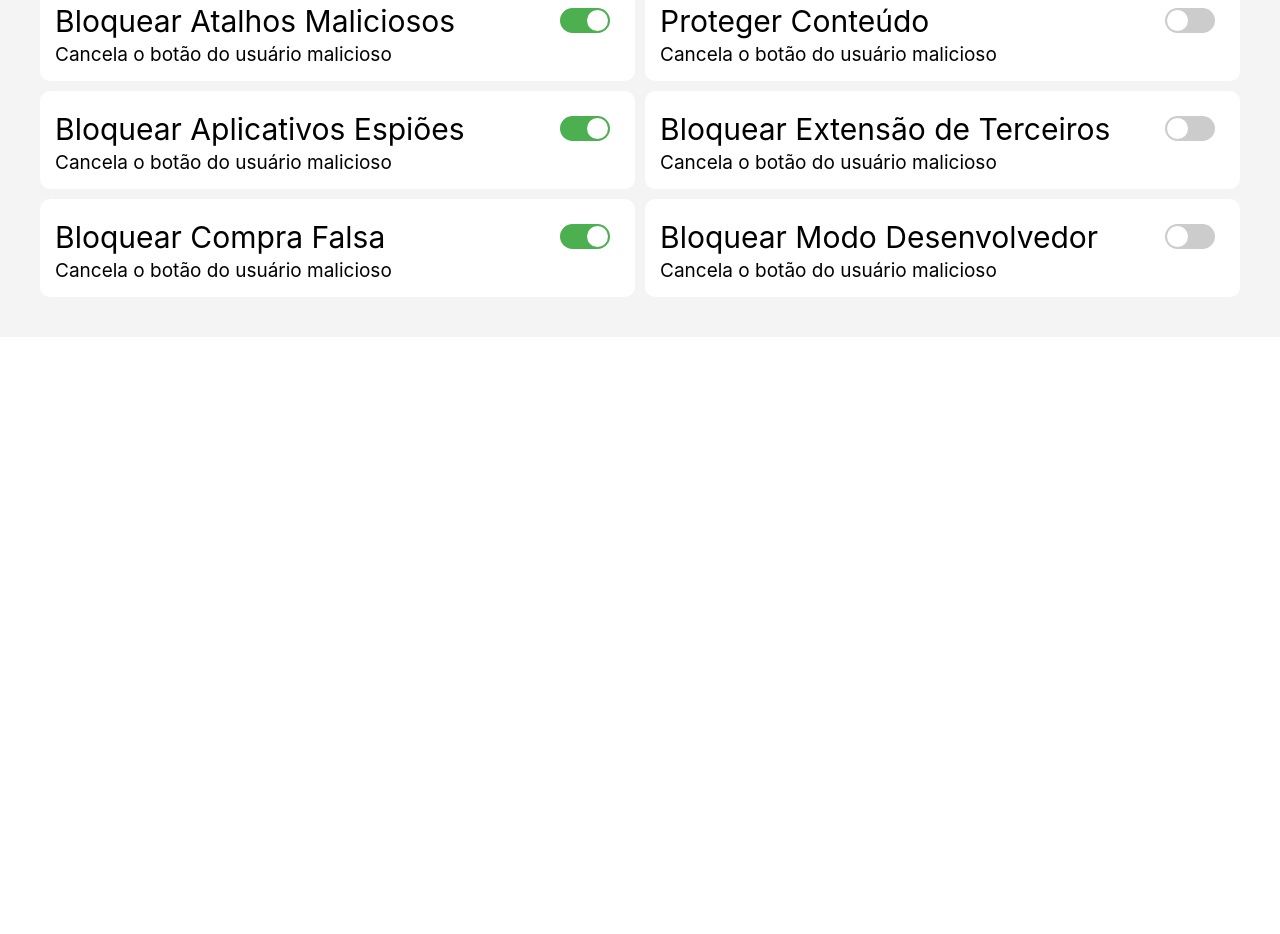
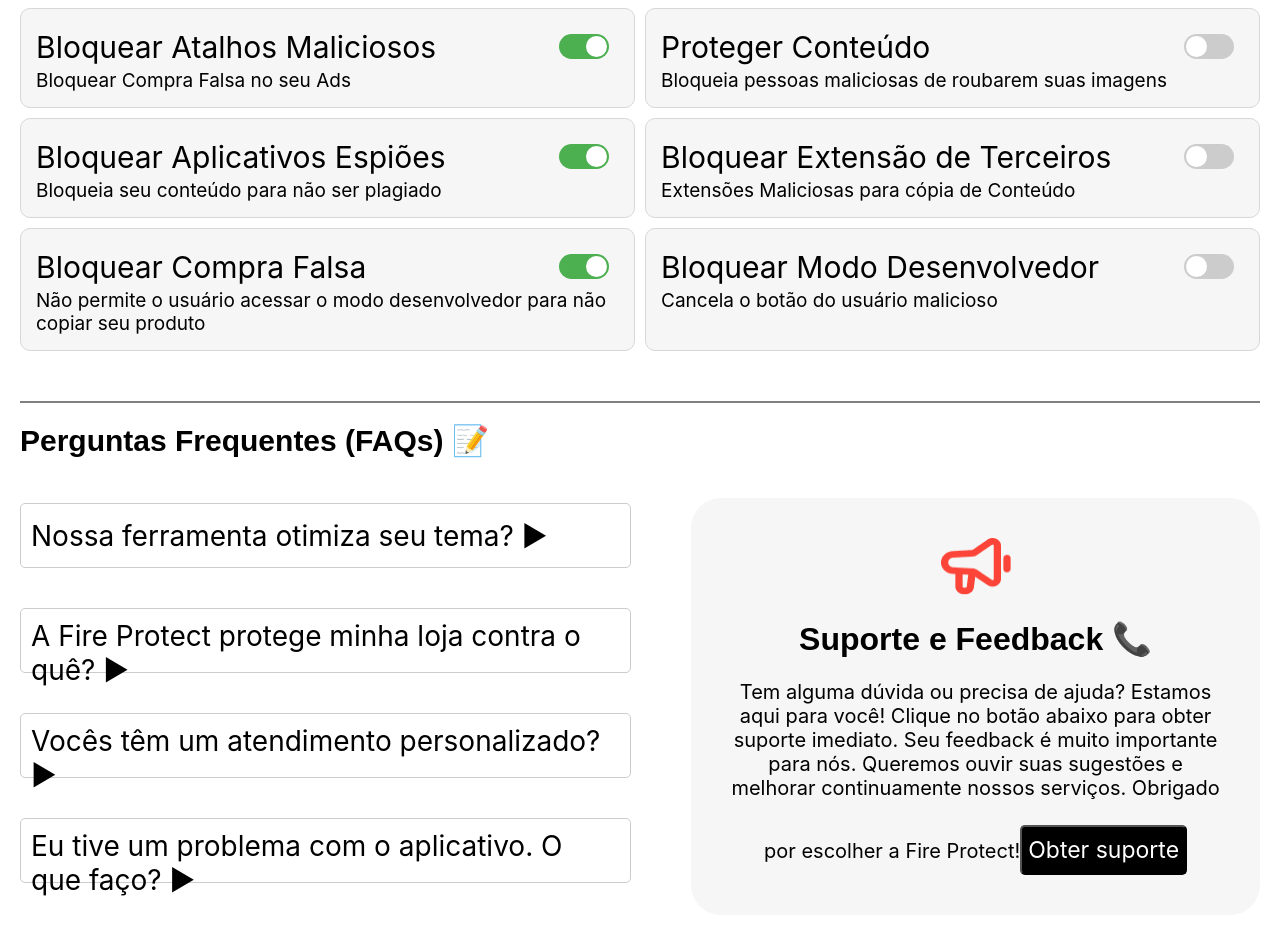
Before and after one commit to leandro-bsf/projeto_tela_react, a React (Create React App) app: page / in a window 1280 px wide. Shown: the part 400-1334 px from the top of the page. Before the commit the page ends 800 px from the top, so only its background shows below. Built offline with nearby package versions, Linux system fonts and the light colour scheme.

Commit message:
criando faqperguntas

```diff
--- a/src/App.css
+++ b/src/App.css
@@ -1,7 +1,7 @@
 .app {
   font-family: Arial, sans-serif;
   padding: 20px;
-  background-color: #f4f4f4;
+  background-color: white;
 }
 
 .container {
@@ -75,11 +75,19 @@
   display: grid;
   grid-template-columns: 1fr 1fr;
   gap: 10px;
-  padding: 20px;
+  margin-top: 20px;
+}
+.divisao{
+  width: 100%;
+  height: 2px;
+  margin: auto;
+  margin-top: 50px;
+  background-color: gray;
 }
 
 .setting {
-  background-color: white;
+  background-color: #F6F6F6;
+  border: 1px solid rgb(215, 215, 215);
   padding: 15px;
   border-radius: 10px;
   display: block;
@@ -102,3 +110,70 @@
   font-size: 19px;
   font-family:'inter' ;
 }
+.div-faq{
+
+  width: 100%;
+  display: flex;
+}
+.faq-container {
+  width: 50%;
+
+}
+.faq-container h1{
+  font-size: 30px;
+}
+
+.faq-button {
+  width: 100%;
+  height: 65px;
+  text-align: left;
+  padding: 10px;
+  font-size: 28px;
+  font-family: 'Inter';
+  border: 1px solid #ccc;
+
+  border-radius: 5px;
+  margin-bottom: 15px;
+  background: none;
+  margin-top: 25px;
+  cursor: pointer;
+}
+
+.faq-button:hover {
+  background-color: white;
+}
+
+.faq-answer {
+  padding: 10px;
+  background-color: #f9f9f9;
+  border-left: 3px solid #ccc;
+  margin-bottom: 10px;
+}
+.div-suporte{
+  width: 40%;
+  background-color: #F6F6F6;
+  margin-top: 95px;
+  margin-left: 60px;
+  border-radius: 30px;
+
+  padding: 40px;
+  text-align: center;
+  text-align: center;
+}
+.icone_suporte{
+  width: 70px;
+  height: 57px;
+}
+.div-suporte span{
+  font-family: 'inter';
+  font-size: 20px;
+}
+.button_suporte{
+  margin-top: 25px;
+  background-color: black;
+  color: white;
+  height: 50px;
+  border-radius: 5px;
+  font-family: 'Inter';
+  font-size: 23px;
+}
--- a/src/App.js
+++ b/src/App.js
@@ -2,7 +2,50 @@
 import './App.css';
 import SwitchToggle from './components/SwitchToggle';
 import { useState } from 'react';
+import icone_suporte  from './imagens/icone_suporte.png'
 function App() {
+  const settingsData = [
+    {
+      id: "blockRightClick",
+      title: "Bloquear Botão Direito",
+      description: "Restringe o usuário de usar atalhos maliciosos para roubar conteúdo",
+    },
+    {
+      id: "protectImages",
+      title: "Proteja as Imagens",
+      description: "Bloquear Aplicativos Espiões e Aplicativos de Rastreamento e Monitoramento",
+    },
+    {
+      id: "blockMaliciousShortcuts",
+      title: "Bloquear Atalhos Maliciosos",
+      description: "Bloquear Compra Falsa no seu Ads",
+    },
+    {
+      id: "protectContent",
+      title: "Proteger Conteúdo",
+      description: "Bloqueia pessoas maliciosas de roubarem suas imagens",
+    },
+    {
+      id: "blockSpyApps",
+      title: "Bloquear Aplicativos Espiões",
+      description: "Bloqueia seu conteúdo para não ser plagiado",
+    },
+    {
+      id: "blockThirdPartyExtensions",
+      title: "Bloquear Extensão de Terceiros",
+      description: "Extensões Maliciosas para cópia de Conteúdo",
+    },
+    {
+      id: "blockFakePurchase",
+      title: "Bloquear Compra Falsa",
+      description: "Não permite o usuário acessar o modo desenvolvedor para não copiar seu produto",
+    },
+    {
+      id: "blockDevMode",
+      title: "Bloquear Modo Desenvolvedor",
+      description: "Cancela o botão do usuário malicioso",
+    },
+  ];
   const [settings, setSettings] = useState({
     blockRightClick: false,
     protectImages: true,
@@ -20,7 +63,30 @@
       [key]: !prevSettings[key]
     }));
   };
+  const [openIndex, setOpenIndex] = useState(null);
 
+  const faqs = [
+    {
+      question: 'Nossa ferramenta otimiza seu tema?',
+      answer: 'Sim, nossa ferramenta otimiza seu tema bloqueando extensões de terceiros...'
+    },
+    {
+      question: 'A Fire Protect protege minha loja contra o quê?',
+      answer: 'A Fire Protect protege sua loja contra...'
+    },
+    {
+      question: 'Vocês têm um atendimento personalizado?',
+      answer: 'Sim, oferecemos um atendimento personalizado...'
+    },
+    {
+      question: 'Eu tive um problema com o aplicativo. O que faço?',
+      answer: 'Se você teve algum problema com o aplicativo, entre em contato...'
+    }
+  ];
+
+  const toggleFAQ = (index) => {
+    setOpenIndex(openIndex === index ? null : index);
+  };
   return (
     <div className="app">
       <div className="container">
@@ -38,100 +104,58 @@
     </div>
 
     <div className="settings">
-      <div className="setting">
-      <div className='title_button'>
-        <p>Bloquear Botão Direito</p>
-        <SwitchToggle
-          id="blockRightClick"
-          isOn={settings.blockRightClick}
-          handleToggle={() => toggleSetting('blockRightClick')}
-        />
+      {settingsData.map((setting) => (
+        <div className="setting" key={setting.id}>
+          <div className="title_button">
+            <p>{setting.title}</p>
+            <SwitchToggle
+              id={setting.id}
+              isOn={settings[setting.id]}
+              handleToggle={() => toggleSetting(setting.id)}
+            />
+          </div>
+          <span>{setting.description}</span>
         </div>
-        <span>Cancela o botão do usuário malicioso</span>
-      </div>
-      <div className="setting">
-        <div className='title_button'>
-        <p>Proteja as Imagens</p>
-        <SwitchToggle
-          id="protectImages"
-          isOn={settings.protectImages}
-          handleToggle={() => toggleSetting('protectImages')}
-        />
+      ))}
+    </div>
+
+  <div className='divisao'></div>
+  <div className='div-faq'>
+
+
+    <div className="faq-container">
+    <h1>Perguntas Frequentes (FAQs) 📝</h1>
+
+      {faqs.map((faq, index) => (
+        <div key={index}>
+
+          <button
+            onClick={() => toggleFAQ(index)}
+            className="faq-button"
+          >
+            {faq.question} {openIndex === index ? '▲' : '▶'}
+          </button>
+          {openIndex === index && (
+            <div className="faq-answer">
+              {faq.answer}
+            </div>
+          )}
         </div>
-        <span>Cancela o botão do usuário malicioso</span>
+      ))}
+    </div>
+    <div className='div-suporte'>
+      <img className='icone_suporte' src={icone_suporte}  alt="icone_suporte"/>
 
-      </div>
-      <div className="setting">
+        <h1>Suporte e Feedback 📞</h1>
+      <span>
+      Tem alguma dúvida ou precisa de ajuda? Estamos aqui para você! Clique no botão abaixo para obter suporte imediato. Seu feedback é muito importante para nós.
 
-      <div className='title_button'>
-        <p>Bloquear Atalhos Maliciosos</p>
-        <SwitchToggle
-          id="blockMaliciousShortcuts"
-          isOn={settings.blockMaliciousShortcuts}
-          handleToggle={() => toggleSetting('blockMaliciousShortcuts')}
-        />
-        </div>
-        <span>Cancela o botão do usuário malicioso</span>
-      </div>
-      <div className="setting">
-      <div className='title_button'>
-        <p>Proteger Conteúdo</p>
-        <SwitchToggle
-          id="protectContent"
-          isOn={settings.protectContent}
-          handleToggle={() => toggleSetting('protectContent')}
-        />
-        </div>
-        <span>Cancela o botão do usuário malicioso</span>
-      </div>
+      Queremos ouvir suas sugestões e melhorar continuamente nossos serviços. Obrigado por escolher a Fire Protect!
+      </span>
+       <button className='button_suporte'>Obter suporte</button>
+    </div>
 
-      <div className="setting">
-      <div className='title_button'>
-        <p>Bloquear Aplicativos Espiões</p>
-        <SwitchToggle
-          id="blockSpyApps"
-          isOn={settings.blockSpyApps}
-          handleToggle={() => toggleSetting('blockSpyApps')}
-        />
-        </div>
-        <span>Cancela o botão do usuário malicioso</span>
-      </div>
-
-      <div className="setting">
-      <div className='title_button'>
-        <p>Bloquear Extensão de Terceiros</p>
-        <SwitchToggle
-          id="blockThirdPartyExtensions"
-          isOn={settings.blockThirdPartyExtensions}
-          handleToggle={() => toggleSetting('blockThirdPartyExtensions')}
-        />
-        </div>
-        <span>Cancela o botão do usuário malicioso</span>
-      </div>
-
-      <div className="setting">
-      <div className='title_button'>
-        <p>Bloquear Compra Falsa</p>
-        <SwitchToggle
-          id="blockFakePurchase"
-          isOn={settings.blockFakePurchase}
-          handleToggle={() => toggleSetting('blockFakePurchase')}
-        />
-        </div>
-        <span>Cancela o botão do usuário malicioso</span>
-      </div>
-      <div className="setting">
-      <div className='title_button'>
-        <p>Bloquear Modo Desenvolvedor</p>
-        <SwitchToggle
-          id="blockDevMode"
-          isOn={settings.blockDevMode}
-          handleToggle={() => toggleSetting('blockDevMode')}
-        />
-        </div>
-        <span>Cancela o botão do usuário malicioso</span>
-      </div>
-    </div>
+  </div>
   </div>
   );
 }
```
Also changed, not shown: public/icone_suporte.png (added), src/imagens/icone_suporte.png (added).
